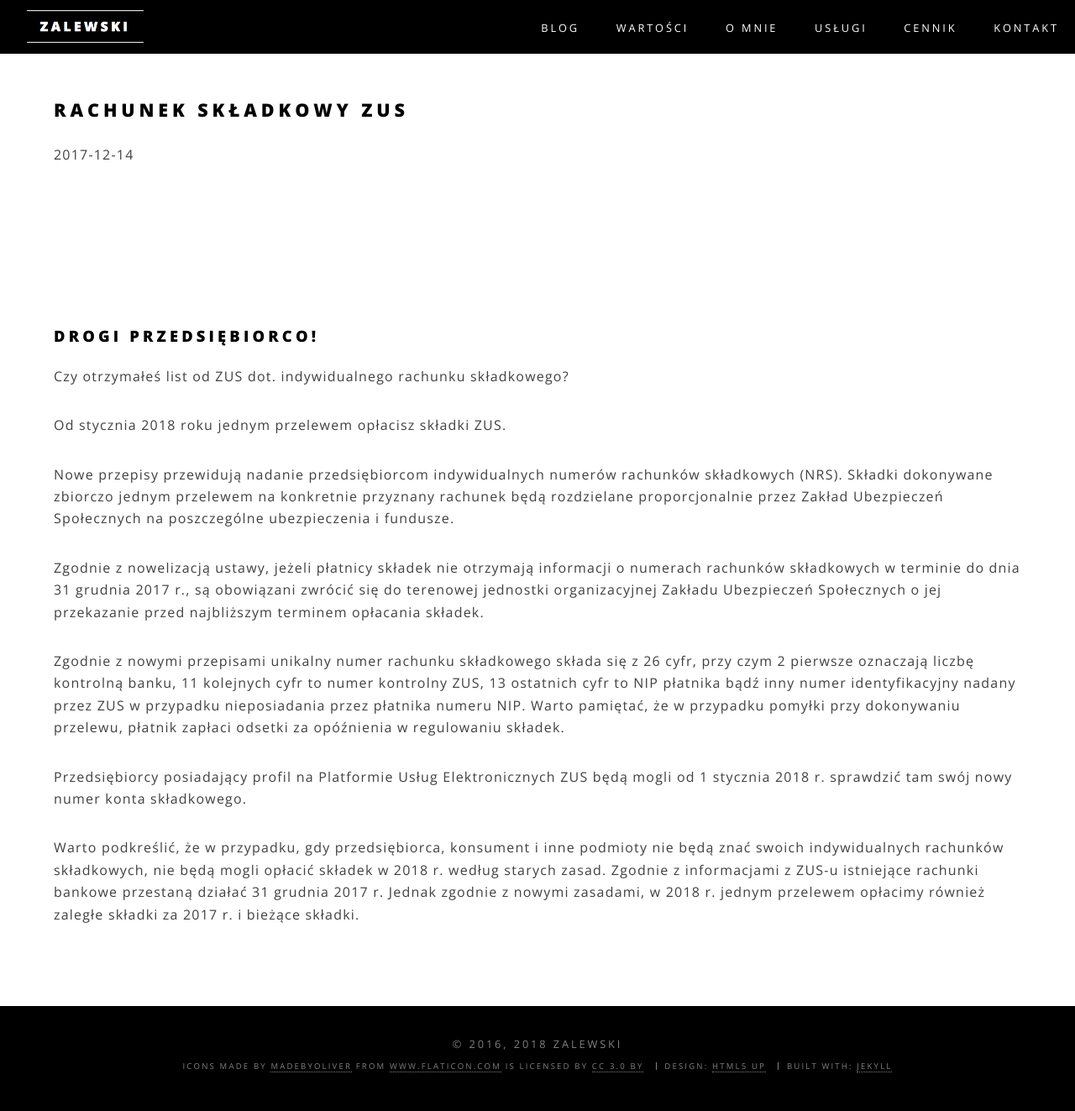
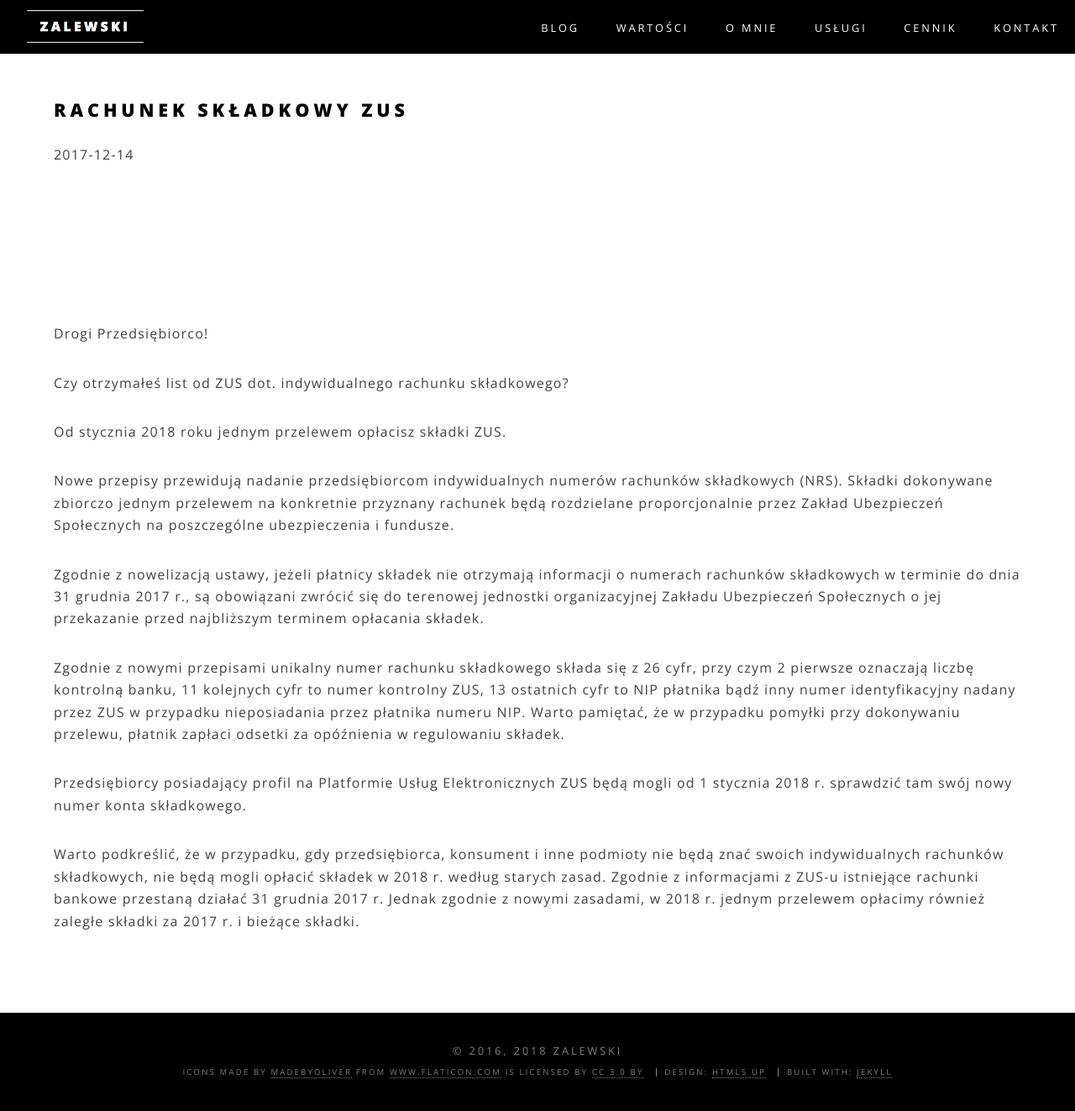
Before and after one commit to zalewskifinance/zalewskifinance.github.io, a Jekyll site: the page built from _posts/2017-12-14-rachunek-ZUS.md, in a window 1280 px wide and 1323 px high. Shown: the whole window at 84% size. Built offline with Jekyll 4.4.1, drawn with Linux system fonts in a browser that asks for light colours.

```diff
--- a/_posts/2017-12-14-rachunek-ZUS.md
+++ b/_posts/2017-12-14-rachunek-ZUS.md
@@ -5,7 +5,7 @@ date:   2017-12-14 01:30:01
 categories: [ blog, ZUS ]
 
 ---
-### Drogi Przedsiębiorco!
+Drogi Przedsiębiorco!
 
 Czy otrzymałeś list od ZUS dot. indywidualnego rachunku składkowego?
 
```
